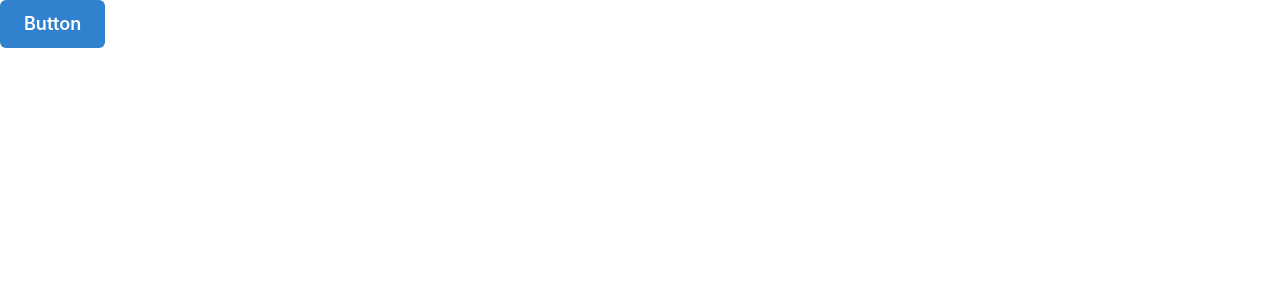
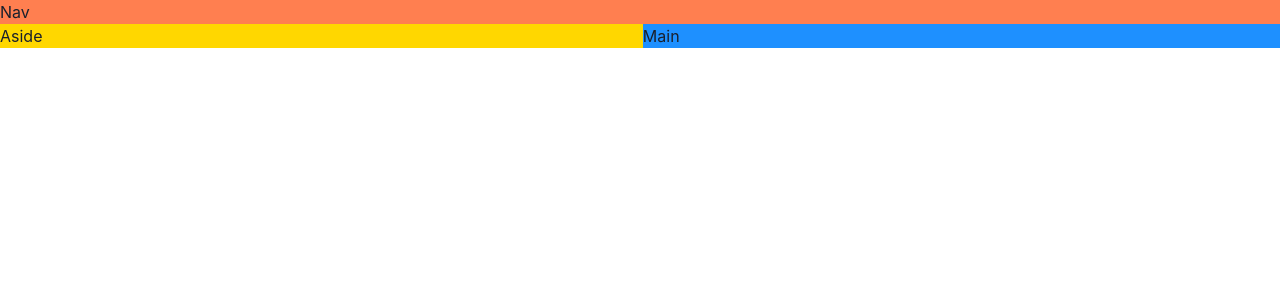
Before and after one commit to Janzze1993/game-hub, a React (Vite) app: page / in a window 1280 px wide. Shown: the top 300 px of the page. Built offline with nearby package versions, Linux system fonts and the light colour scheme.

Commit message:
Build a reponsive layout

```diff
--- a/src/App.tsx
+++ b/src/App.tsx
@@ -1,10 +1,23 @@
-import { Button, ButtonGroup } from "@chakra-ui/react";
+import { Grid, GridItem, Show } from "@chakra-ui/react";
 
 function App() {
   return (
-    <Button colorScheme="blue" size="lg">
-      Button
-    </Button>
+    <Grid
+      templateAreas={{ base: `"nav" "main"`, lg: `"nav nav" "aside main"` }}
+    >
+      <GridItem area="nav" bg="coral">
+        Nav
+      </GridItem>
+      <Show above="lg">
+        <GridItem area="aside" bg="gold">
+          Aside
+        </GridItem>
+      </Show>
+
+      <GridItem area="main" bg="dodgerblue">
+        Main
+      </GridItem>
+    </Grid>
   );
 }
 
```
